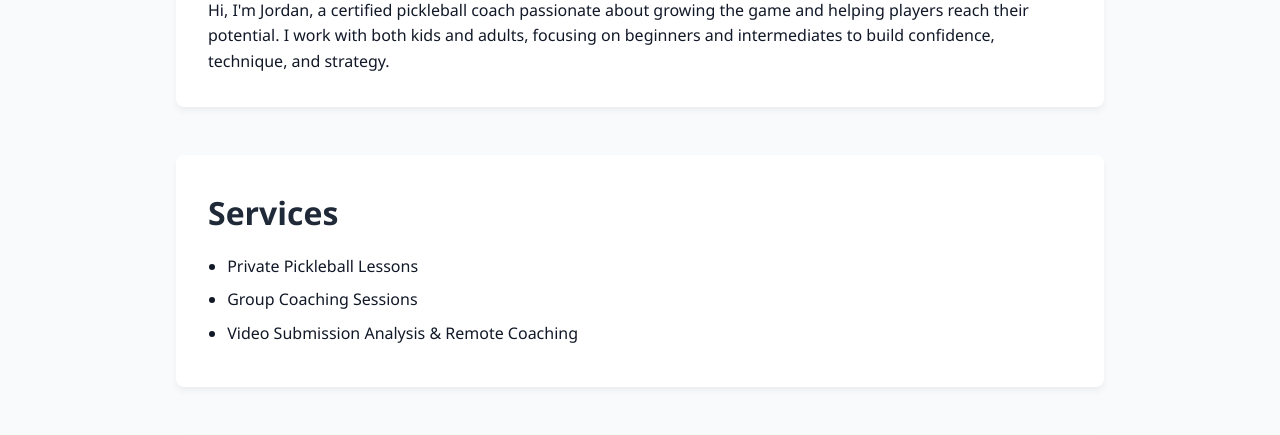
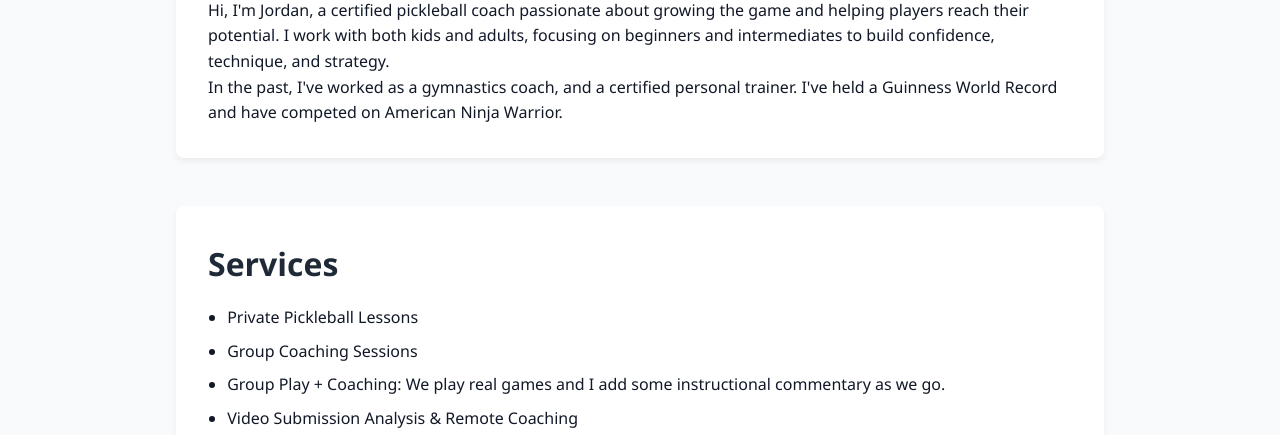
Before and after one commit to JDavisDev/pickleball_coach_site, a plain HTML site: page index.html in a window 1280 px wide. Shown: the part 517-952 px from the top of the page. Drawn offline with Linux system fonts and the light colour scheme.

Commit message:
add details

```diff
--- a/index.html
+++ b/index.html
@@ -132,6 +132,7 @@
     <section class="card">
       <h2>About Me</h2>
       <p>Hi, I'm Jordan, a certified pickleball coach passionate about growing the game and helping players reach their potential. I work with both kids and adults, focusing on beginners and intermediates to build confidence, technique, and strategy.</p>
+      <p>In the past, I've worked as a gymnastics coach, and a certified personal trainer. I've held a Guinness World Record and have competed on American Ninja Warrior. </p>
     </section>
 
     <section class="card">
@@ -139,6 +140,7 @@
       <ul>
         <li>Private Pickleball Lessons</li>
         <li>Group Coaching Sessions</li>
+        <li>Group Play + Coaching: We play real games and I add some instructional commentary as we go.</li>
         <li>Video Submission Analysis & Remote Coaching</li>
       </ul>
     </section>
```
